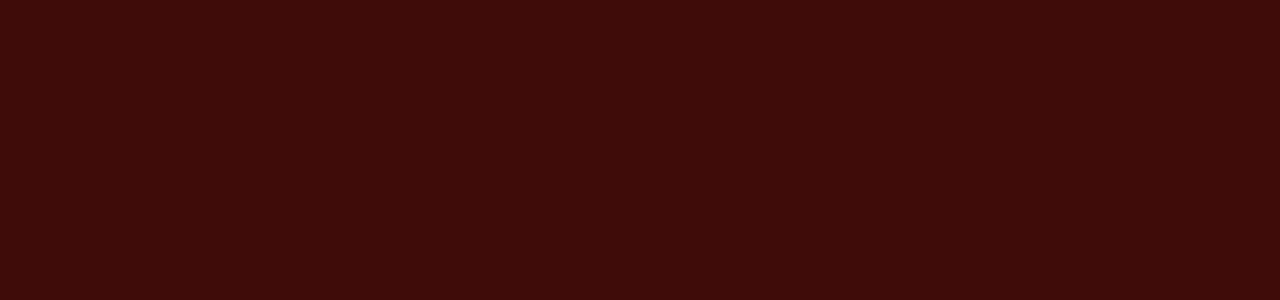
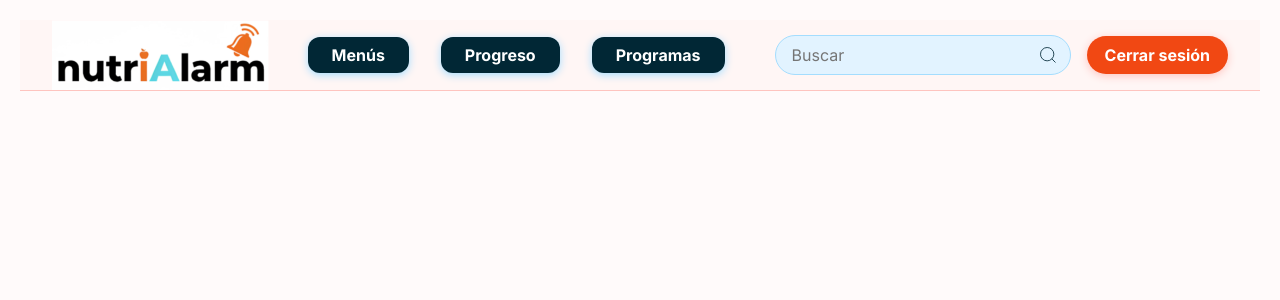
Before and after one commit to sebastian-blip/UxWeb, an Angular app in the folder uxweb/: page /onboarding in a window 1280 px wide. Before the commit this address led to /. Shown: the top 300 px of the page. Built offline with nearby package versions, Linux system fonts and the light colour scheme.

Commit message:
Creación componente vista onboarding

```diff
--- a/uxweb/src/app/app.routes.ts
+++ b/uxweb/src/app/app.routes.ts
@@ -4,12 +4,14 @@ import { MenusPageComponent } from './pages/menus-page/menus-page.component';
 import { MenuCreatorComponent } from './pages/menu-creator/menu-creator.component';
 import { ProgramsComponent } from './pages/programs/programs.component';
 import { MenuCustomComponent } from './pages/menu-custom/menu-custom.component.js';
+import { OnboardingComponent } from './pages/onboarding/onboarding.component';
 
 export const routes: Routes = [
   { path: 'menus', component: MenusPageComponent },
   { path: 'Recomendaciones', component: MenuCreatorComponent},
   { path: 'Programas', component: ProgramsComponent},
   { path: 'home', component: HomeComponent},
-  { path: 'menucustom', component: MenuCustomComponent}
+  { path: 'menucustom', component: MenuCustomComponent},
+  { path: 'onboarding', component: OnboardingComponent}
   // ... otras rutas
 ];
--- /dev/null
+++ b/uxweb/src/app/pages/onboarding/onboarding.component.css
@@ -0,0 +1,8 @@
+:host {
+    display: block;
+    min-height: 100vh;
+    background-color: var(--red-25);
+    font-family: 'Roboto', sans-serif;
+    padding: 20px;
+    box-sizing: border-box;
+  }
--- /dev/null
+++ b/uxweb/src/app/pages/onboarding/onboarding.component.html
@@ -0,0 +1,2 @@
+<!-- Header global -->
+<app-header></app-header>
--- /dev/null
+++ b/uxweb/src/app/pages/onboarding/onboarding.component.ts
@@ -0,0 +1,24 @@
+import { Component, OnInit } from '@angular/core';
+import { RouterModule } from '@angular/router';
+import { CommonModule } from '@angular/common';
+import { HeaderComponent } from '../../components/header/header.component';
+
+@Component({
+  selector: 'app-onboarding',
+  standalone: true,
+  imports: [
+    CommonModule,
+    HeaderComponent,
+    RouterModule
+  ],
+  templateUrl: './onboarding.component.html',
+  styleUrls: ['./onboarding.component.css']
+})
+export class OnboardingComponent implements OnInit {
+
+  constructor() { }
+
+  ngOnInit() {
+  }
+
+}
```
